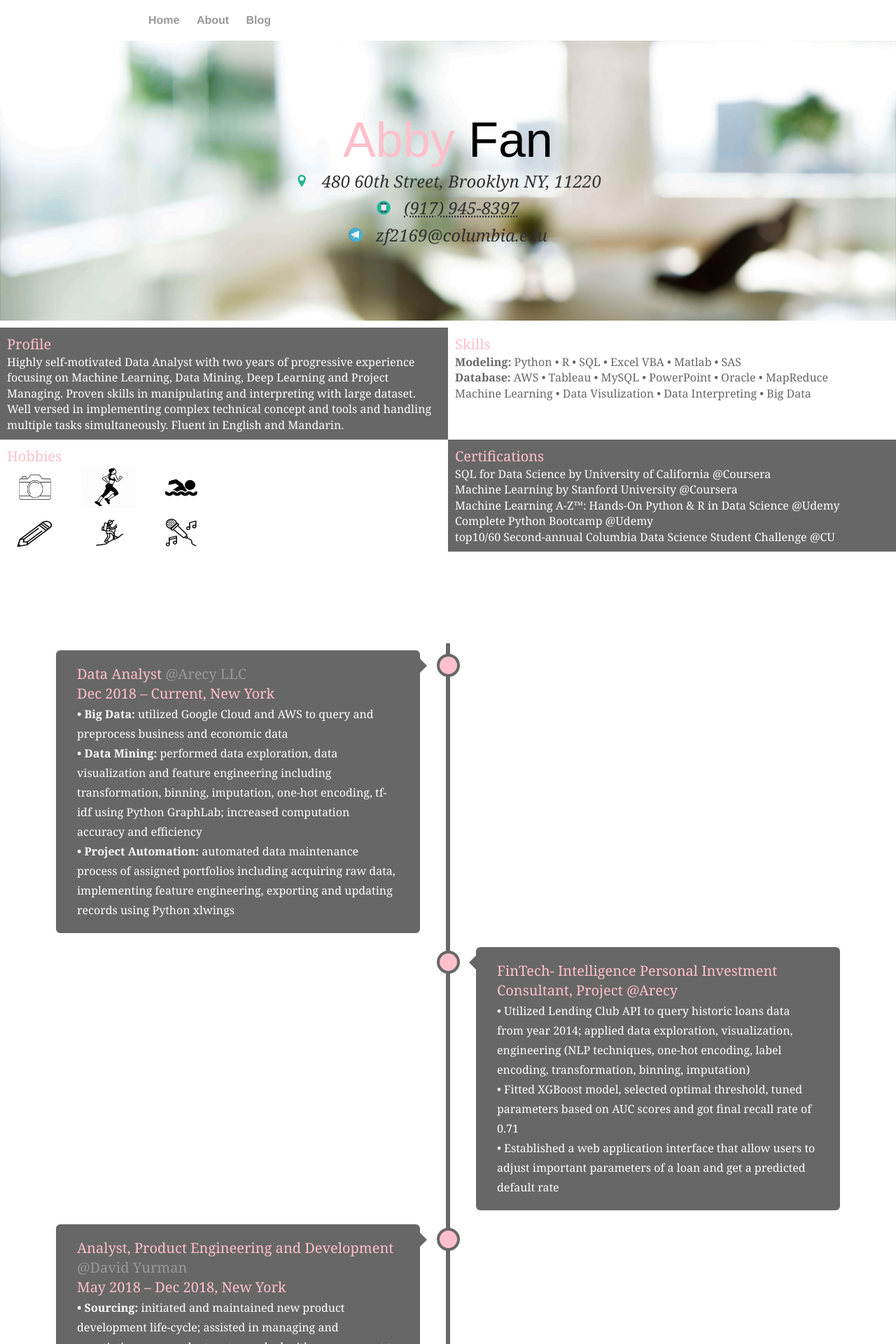
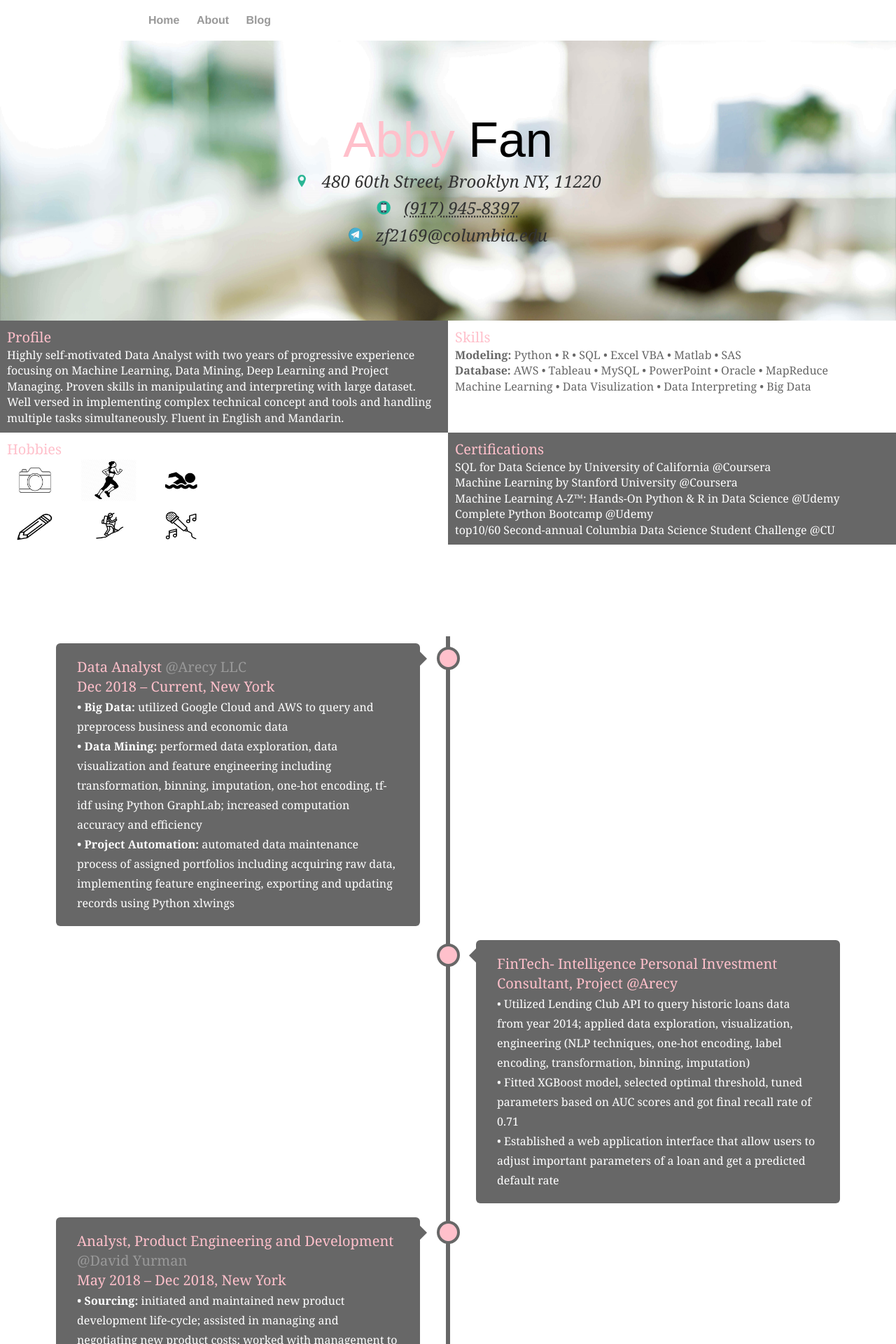
Before and after one commit to zf2169/zf2169.github.io, a Jekyll site: the page built from cv/index.html, in a window 1280 px wide. Shown: the top 1920 px of the page at 70% size. Built offline with Jekyll 4.4.1, drawn with Linux system fonts in a browser that asks for light colours.

Commit message:
Update main.css

```diff
--- a/css/main.css
+++ b/css/main.css
@@ -66,7 +66,7 @@ img.avatar { margin-bottom: 30px; margin-right: 10px;}
 .maintext .post { font-size: 20px; font-family: "Times New Roman", 'Times', 'Serif'; line-height: 1.4em; }
 
 /*CV*/
-.cv { box-sizing: border-box; margin: 10px auto; width: 100%; }
+.cv { margin: 0px auto; width: 100%; }
 
 cv-title { font-size: 20px; font-family: 'Merriweather', Georgia, Times; line-height: 1.4em; color: pink }
 cv-content { font-size: 16px; font-family: 'Merriweather', Georgia, Times; line-height: 1.4em; }
```
